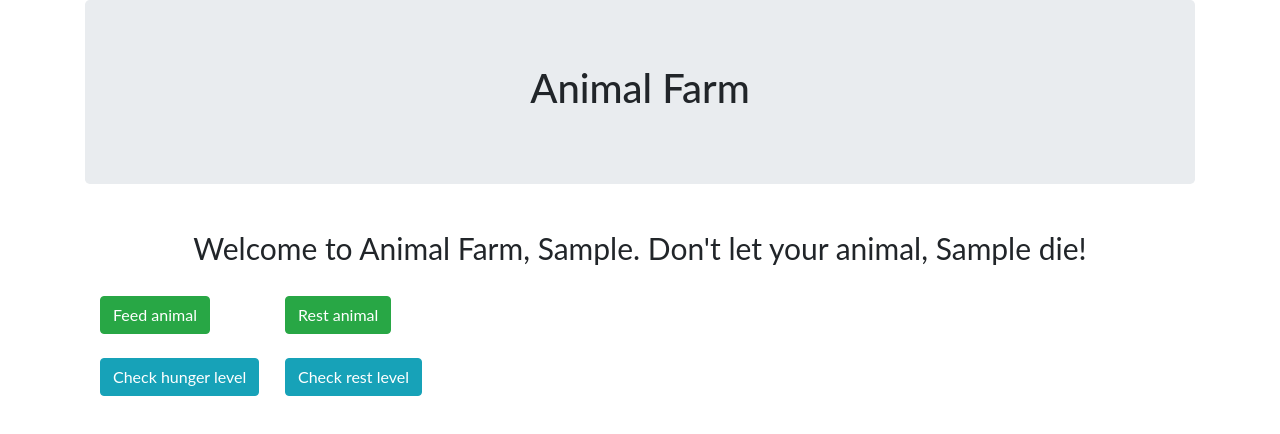
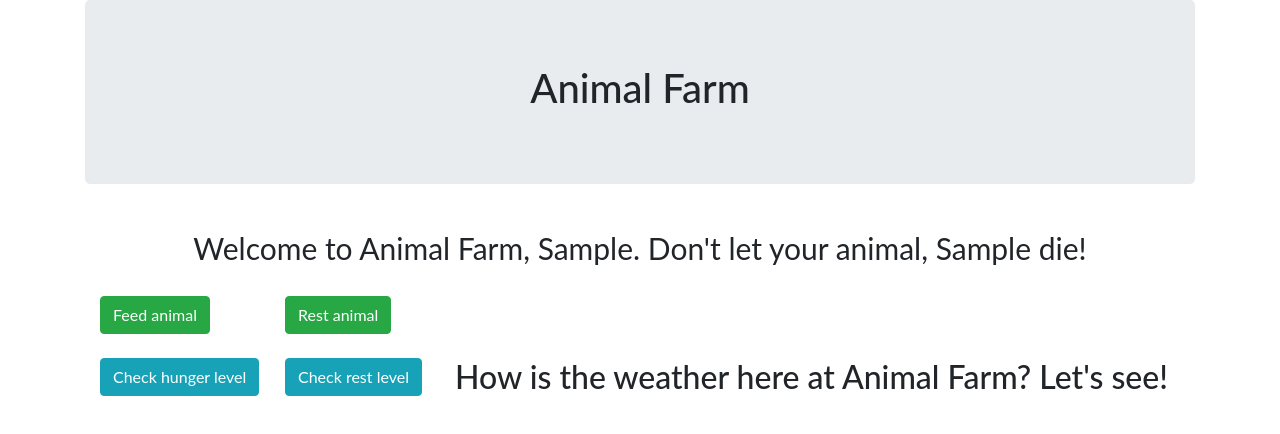
Before and after one commit to masenmatthews/AnimalFarm, a website built with webpack: page src/index.html in a window 1280 px wide. Both pictures are taken after typing "Sample", "Sample" into the empty fields and a click on the button "Submit". Built offline with nearby package versions, Linux system fonts and the light colour scheme.

Commit message:
expand front end functionality

```diff
--- a/src/index.html
+++ b/src/index.html
@@ -67,12 +67,9 @@
               <button id="checkRest" type="click" class="btn btn-info">Check rest level</button>
             </div>
           </div>
+          <br>
+            <h2>How is the weather here at Animal Farm? Let's see!</h2>
 
-          <!-- <div class="col-md-2">
-            <div class="well" id="well5">
-              <button id="checkHealth" type="click" class="btn btn-info">Check health level</button>
-              </div>
-            </div> -->
           </div>
         </div>
       </div>
```
